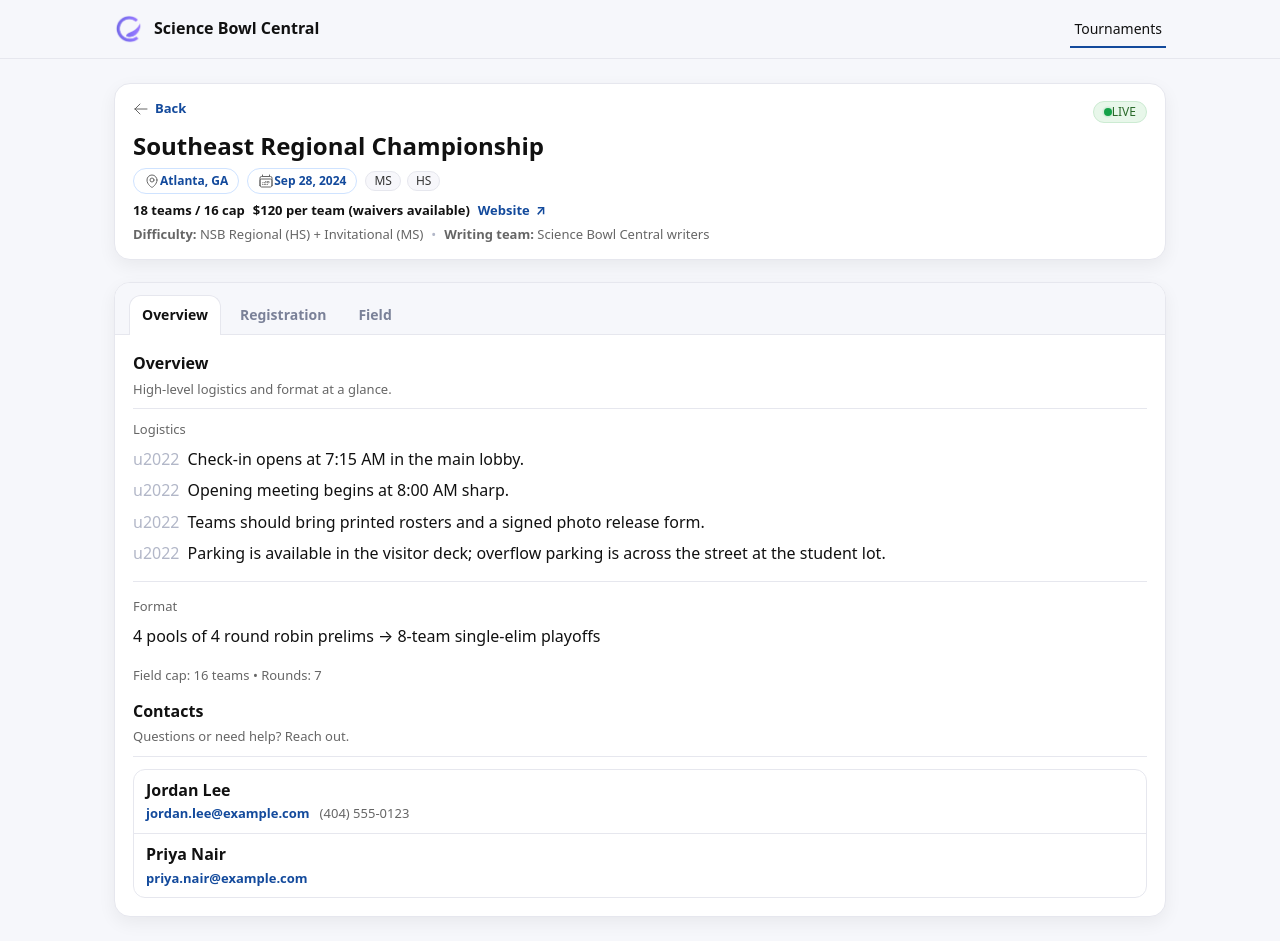
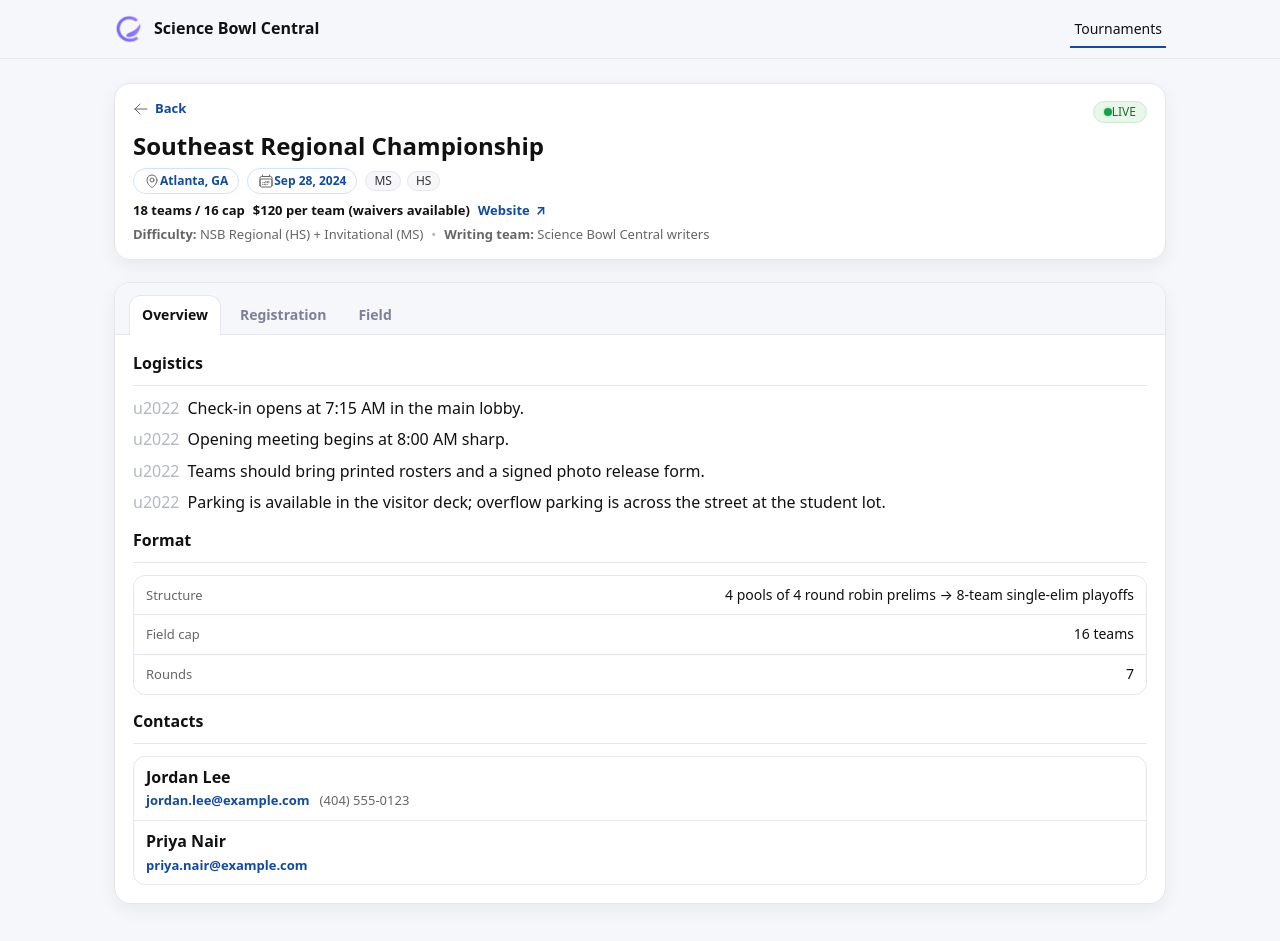
Before and after one commit to xpoes123/scibowl-org, a React (Vite) app in the folder apps/website/frontend/: page /tournaments/102 in a window 1280 px wide. Built offline with nearby package versions, Linux system fonts and the light colour scheme.

Commit message:
Update Overview tab sections and formatting

```diff
--- a/apps/website/frontend/src/features/tournaments/pages/tournament-detail/OverviewTab.tsx
+++ b/apps/website/frontend/src/features/tournaments/pages/tournament-detail/OverviewTab.tsx
@@ -3,6 +3,21 @@ import type { TournamentDetail } from "../../types";
 type OverviewTabProps = {
   tournament: TournamentDetail;
 };
+
+function normalizeLogisticsItem(text: string): string {
+  return text
+    .replace(/^\s*(?:(?:\\u2022|u2022|•|\u2022)\s*)+/g, "")
+    .replace(/^\s*[-*]\s+/g, "")
+    .trim();
+}
+
+function normalizeFormatSummary(text: string): string {
+  return text
+    .replace(/\s*ƒ\+'\s*/g, " \u2192 ")
+    .replace(/\s*(?:->|\u2192)\s*/g, " \u2192 ")
+    .replace(/\s{2,}/g, " ")
+    .trim();
+}
 
 function splitLogistics(text: string): string[] {
   const trimmed = text.trim();
@@ -10,63 +25,71 @@ function splitLogistics(text: string): string[] {
 
   const byLine = trimmed
     .split(/\n+/)
-    .map((line) => line.trim())
+    .map((line) => normalizeLogisticsItem(line))
     .filter(Boolean);
   if (byLine.length > 1) return byLine;
 
   const sentences = trimmed
     .match(/[^.!?]+(?:[.!?]+|$)/g)
-    ?.map((sentence) => sentence.trim())
+    ?.map((sentence) => normalizeLogisticsItem(sentence))
     .filter(Boolean);
   if (sentences && sentences.length > 1) return sentences;
 
-  return [trimmed];
+  return [normalizeLogisticsItem(trimmed)].filter(Boolean);
 }
 
 export function OverviewTab({ tournament }: OverviewTabProps) {
   const logisticsBullets = tournament.logistics ? splitLogistics(tournament.logistics) : [];
   const fieldCap = tournament.field_limit ?? tournament.format.field_limit;
   const rounds = tournament.format.rounds;
-  const formatSummary = tournament.format.summary;
+  const formatSummary = normalizeFormatSummary(tournament.format.summary);
 
   return (
     <div className="sbTabStack" aria-label="Tournament overview">
-      <section className="sbTabSection" aria-label="Overview">
+      <section className="sbTabSection" aria-label="Logistics">
         <header className="sbSectionHeader">
-          <h2 className="sbSectionTitle">Overview</h2>
-          <p className="sbSectionSubtitle">High-level logistics and format at a glance.</p>
+          <h2 className="sbSectionTitle">Logistics</h2>
         </header>
 
         <div className="sbTabSectionBody">
-          <div className="sbLabel">Logistics</div>
           {logisticsBullets.length > 0 ? (
-            <ul className="sbBulletList sbTopSpace" aria-label="Logistics notes">
+            <ul className="sbBulletList" aria-label="Logistics notes">
               {logisticsBullets.map((bullet, idx) => (
                 <li key={`${idx}-${bullet}`}>{bullet}</li>
               ))}
             </ul>
           ) : (
-            <p className="sbMuted sbTopSpace">No logistics details yet.</p>
+            <p className="sbMuted">No logistics details yet.</p>
           )}
+        </div>
+      </section>
 
-          <div className="sbTabDivider" role="separator" aria-hidden="true" />
+      <section className="sbTabSection" aria-label="Format">
+        <header className="sbSectionHeader">
+          <h2 className="sbSectionTitle">Format</h2>
+        </header>
 
-          <div className="sbLabel">Format</div>
-          <div className="sbBody sbTopSpace">{formatSummary}</div>
-          {(fieldCap || rounds) && (
-            <div className="sbMuted sbSmall sbTopSpace">
-              {fieldCap ? `Field cap: ${fieldCap} teams` : ""}
-              {fieldCap && rounds ? " \u2022 " : ""}
-              {rounds ? `Rounds: ${rounds}` : ""}
+        <div className="sbTabSectionBody">
+          <div className="sbDetailRows" aria-label="Tournament format summary">
+            <div className="sbDetailRow">
+              <span className="sbLabel">Structure</span>
+              <span className="sbDetailValue">{formatSummary ? formatSummary : "TBD"}</span>
             </div>
-          )}
+            <div className="sbDetailRow">
+              <span className="sbLabel">Field cap</span>
+              <span className="sbDetailValue">{fieldCap ? `${fieldCap} teams` : "TBD"}</span>
+            </div>
+            <div className="sbDetailRow">
+              <span className="sbLabel">Rounds</span>
+              <span className="sbDetailValue">{rounds ? `${rounds}` : "TBD"}</span>
+            </div>
+          </div>
         </div>
       </section>
 
       <section className="sbTabSection" aria-label="Contacts">
         <header className="sbSectionHeader">
           <h2 className="sbSectionTitle">Contacts</h2>
-          <p className="sbSectionSubtitle">Questions or need help? Reach out.</p>
         </header>
 
         <div className="sbTabSectionBody">
```
